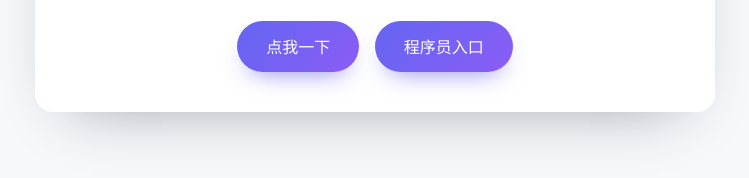
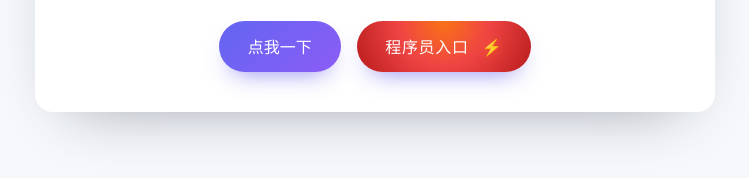
Before and after one commit to Mcas-996/Mcas-996.github.io, a plain HTML site: page index.html in a window 1280 px wide. Shown: the part 432-610 px from the top of the page, without its empty margins (265-1014 px from the left). Drawn offline with Linux system fonts and the light colour scheme.

Commit message:
refusing 996

```diff
--- a/index.html
+++ b/index.html
@@ -56,6 +56,26 @@
                 transform: translateY(-2px);
                 box-shadow: 0 16px 30px -18px rgba(79, 70, 229, 0.75);
             }
+            .dev-btn {
+                background: radial-gradient(
+                    circle at top,
+                    #f97316,
+                    #ef4444 45%,
+                    #b91c1c
+                );
+                text-transform: uppercase;
+                letter-spacing: 0.04em;
+                position: relative;
+            }
+            .dev-btn::after {
+                content: "⚡";
+                margin-left: 0.5rem;
+                filter: drop-shadow(0 0 6px rgba(249, 115, 22, 0.8));
+            }
+            .dev-btn:focus-visible {
+                outline: 2px solid #f97316;
+                outline-offset: 4px;
+            }
         </style>
     </head>
     <body>
@@ -73,7 +93,9 @@
                 "
             >
                 <button onclick="alert('开心就好！')">点我一下</button>
-                <button onclick="alert('拒绝996')">程序员入口</button>
+                <button class="dev-btn" onclick="alert('拒绝996')">
+                    程序员入口
+                </button>
             </div>
         </main>
     </body>
```
